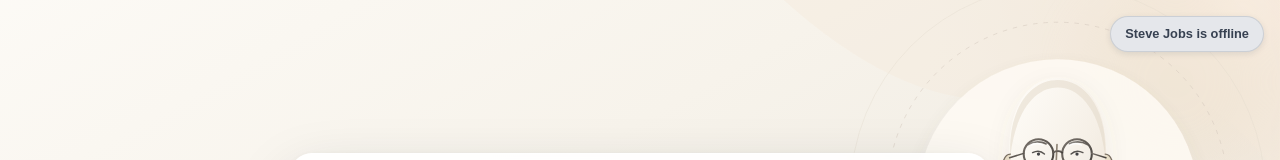
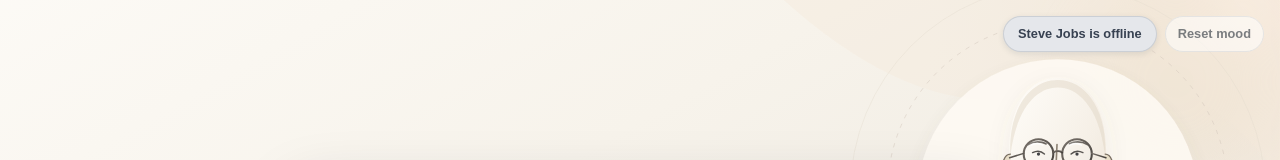
Before and after one commit to Keishin-Roberts/SE-Group17-2026, a React (Vite) app in the folder front/: page / in a window 1280 px wide. Shown: the top 160 px of the page. Built offline with nearby package versions, Linux system fonts and the light colour scheme; no server answers.

Commit message:
mood value reset button

```diff
--- a/front/src/App.jsx
+++ b/front/src/App.jsx
@@ -10,7 +10,8 @@ function isValidMood(value) {
 function App() {
     const [mood, setMood] = useState(50)
     const [isOnline, setIsOnline] = useState(false)
-
+    const [isResetting, setIsResetting] = useState(false)
+    const [resetError, setResetError] = useState('')
     // Prevent an older background check overwriting a newer chat update.
     const moodVersion = useRef(0)
 
@@ -21,7 +22,40 @@ function App() {
         setMood(value)
         setIsOnline(true)
     }
+      async function handleMoodReset() {
+        if (isResetting) return
 
+        setIsResetting(true)
+        setResetError('')
+
+        const controller = new AbortController()
+        const timeout = setTimeout(() => controller.abort(), 3000)
+
+        try {
+            const response = await fetch('/api/mood/reset', {
+                method: 'POST',
+                signal: controller.signal
+            })
+
+            if (!response.ok) {
+                throw new Error('Mood reset failed')
+            }
+
+            const data = await response.json()
+
+            if (data.mood !== 50) {
+                throw new Error('Unexpected reset response')
+            }
+
+            // Update the badge using the confirmed server value.
+            handleMoodChange(data.mood)
+        } catch {
+            setResetError('Could not reset mood. Please try again.')
+        } finally {
+            clearTimeout(timeout)
+            setIsResetting(false)
+        }
+    }
     useEffect(() => {
         let active = true
         let controller = null
@@ -82,7 +116,13 @@ function App() {
 
     return (
         <>
-            <MoodStatus mood={mood} isOnline={isOnline} />
+            <MoodStatus
+                mood={mood}
+                isOnline={isOnline}
+                onReset={handleMoodReset}
+                isResetting={isResetting}
+                resetError={resetError}
+            />
             <ChatBox onMoodChange={handleMoodChange} />
         </>
     )
--- a/front/src/MoodStatus.jsx
+++ b/front/src/MoodStatus.jsx
@@ -1,4 +1,4 @@
-// Display connection status; mood controls only the background colour.
+// Display the status badge and its reset control.
 function MoodStatus(props) {
     let colour = 'mood-neutral'
 
@@ -15,10 +15,27 @@ function MoodStatus(props) {
     }
 
     return (
-        <div className={`mood-status ${colour}`} role="status">
-            {props.isOnline
-                ? 'Steve Jobs is online'
-                : 'Steve Jobs is offline'}
+        <div className="mood-controls">
+            <div className={`mood-status ${colour}`} role="status">
+                {props.isOnline
+                    ? 'Steve Jobs is online'
+                    : 'Steve Jobs is offline'}
+            </div>
+
+            <button
+                className="mood-reset"
+                type="button"
+                onClick={props.onReset}
+                disabled={!props.isOnline || props.isResetting}
+            >
+                {props.isResetting ? 'Resetting...' : 'Reset mood'}
+            </button>
+
+            {props.resetError && (
+                <p className="mood-reset-error" role="alert">
+                    {props.resetError}
+                </p>
+            )}
         </div>
     )
 }
--- a/front/src/index.css
+++ b/front/src/index.css
@@ -417,3 +417,60 @@ body {
     transition: none;
   }
 }
+/* Space for the controls and a possible error message. */
+#root {
+  padding-top: 96px;
+}
+
+/* Keep the badge and reset button together at the top-right. */
+.mood-controls {
+  position: fixed;
+  top: 16px;
+  right: 16px;
+  z-index: 20;
+  display: grid;
+  grid-template-columns: auto auto;
+  align-items: center;
+  gap: 8px;
+  max-width: calc(100vw - 32px);
+}
+
+/* The wrapper now positions the badge. */
+.mood-status {
+  position: static;
+}
+
+.mood-reset {
+  padding: 8px 12px;
+  border: 1px solid var(--line);
+  border-radius: 999px;
+  background-color: #ffffff;
+  color: var(--ink);
+  font: inherit;
+  font-size: 0.8rem;
+  font-weight: 600;
+  line-height: 1.4;
+  white-space: nowrap;
+  cursor: pointer;
+}
+
+.mood-reset:hover:not(:disabled) {
+  background-color: #f1f5f9;
+}
+
+.mood-reset:disabled {
+  opacity: 0.55;
+  cursor: not-allowed;
+}
+
+.mood-reset:focus-visible {
+  outline: 3px solid var(--navy);
+  outline-offset: 3px;
+}
+
+.mood-reset-error {
+  grid-column: 1 / -1;
+  margin: 0;
+  color: #991b1b;
+  font-size: 0.75rem;
+}
```
